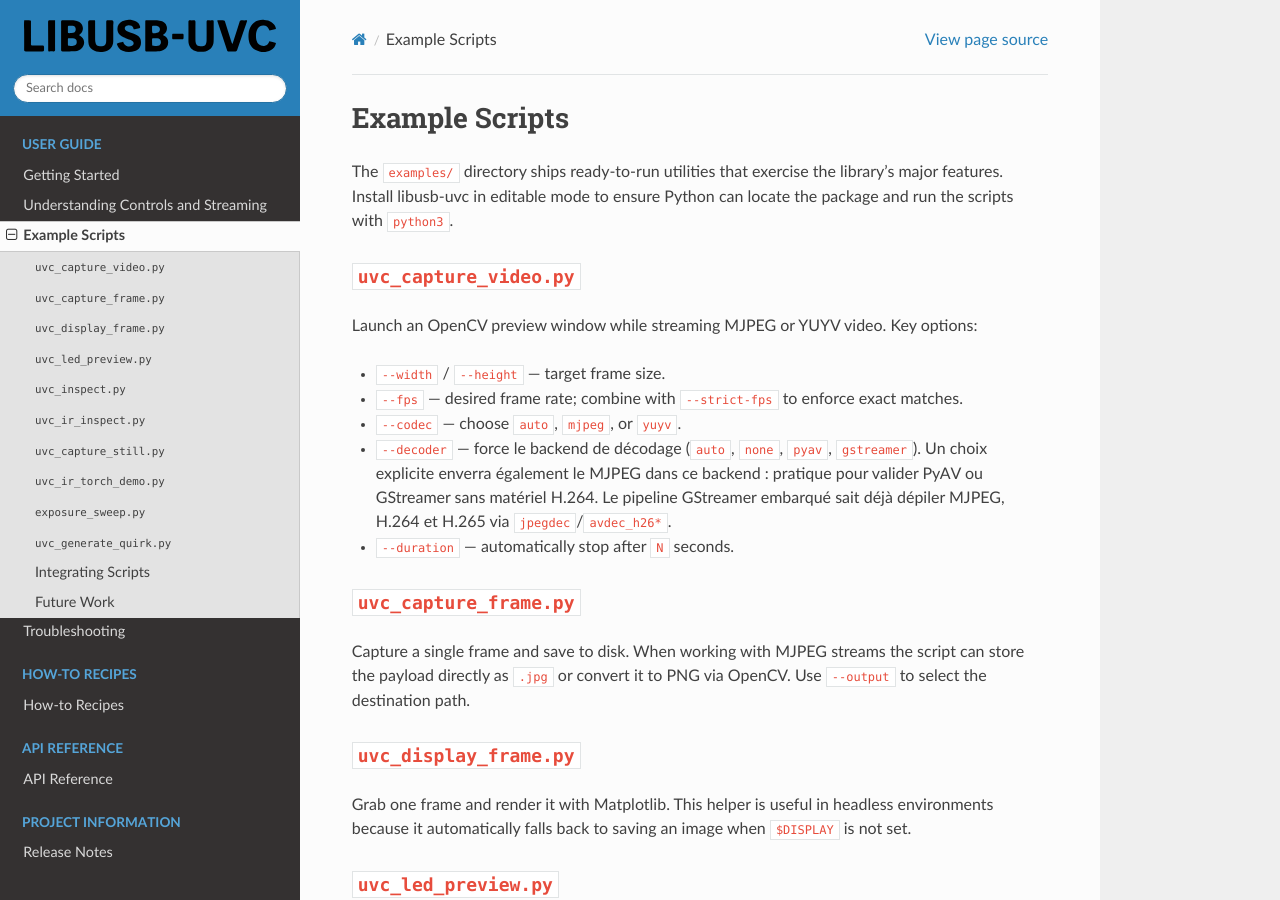
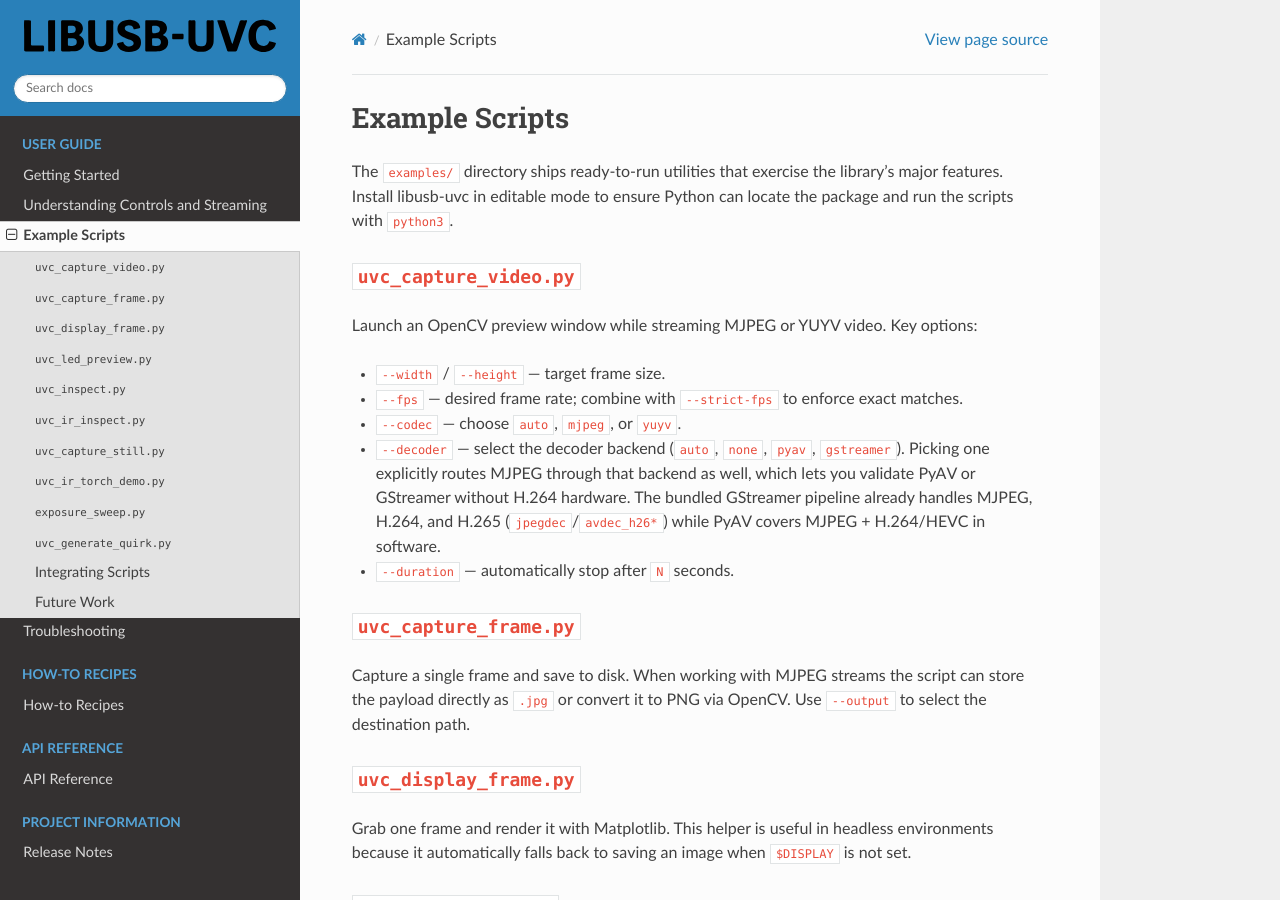
Before and after one commit to jeffwitz/Libusb-UVC, a Sphinx documentation site: the page built from docs/examples.rst, in a window 1280 px wide and 900 px high. Built offline with Sphinx 7.4.7 and the Read the Docs theme 3.1.0, drawn with Linux system fonts in a browser that asks for light colours.

Commit message:
docs(decoder): mention gstreamer/pyav support for h264/hevc

```diff
--- a/docs/examples.rst
+++ b/docs/examples.rst
@@ -14,10 +14,11 @@ options:
 * ``--width`` / ``--height`` — target frame size.
 * ``--fps`` — desired frame rate; combine with ``--strict-fps`` to enforce exact matches.
 * ``--codec`` — choose ``auto``, ``mjpeg``, or ``yuyv``.
-* ``--decoder`` — force le backend de décodage (``auto``, ``none``, ``pyav``, ``gstreamer``).  Un choix explicite
-  enverra également le MJPEG dans ce backend : pratique pour valider PyAV ou
-  GStreamer sans matériel H.264.  Le pipeline GStreamer embarqué sait déjà
-  dépiler MJPEG, H.264 et H.265 via ``jpegdec``/``avdec_h26*``.
+* ``--decoder`` — select the decoder backend (``auto``, ``none``, ``pyav``, ``gstreamer``).  Picking one explicitly
+  routes MJPEG through that backend as well, which lets you validate PyAV or
+  GStreamer without H.264 hardware.  The bundled GStreamer pipeline already
+  handles MJPEG, H.264, and H.265 (``jpegdec``/``avdec_h26*``) while PyAV covers
+  MJPEG + H.264/HEVC in software.
 * ``--duration`` — automatically stop after ``N`` seconds.
 
 ``uvc_capture_frame.py``
--- a/docs/getting_started.rst
+++ b/docs/getting_started.rst
@@ -114,7 +114,7 @@ decoder preference explicitly::
 
 If you pick a specific backend, MJPEG payloads are routed through it as well so
 you can validate the plumbing on legacy cameras.  The embedded GStreamer
-pipeline already covers MJPEG, H.264, and H.265 (via ``jpegdec``/``avdec_h26*``),
+pipeline already covers MJPEG, H.264, and H.265 (``jpegdec``/``avdec_h26*``),
 while PyAV provides software MJPEG + H.264/HEVC decoding.  Leave the preference
 at ``auto`` to keep the historical MJPEG/uncompressed fast paths.
 
```
Also changed, not shown: README.md (+7 -7 lines).
